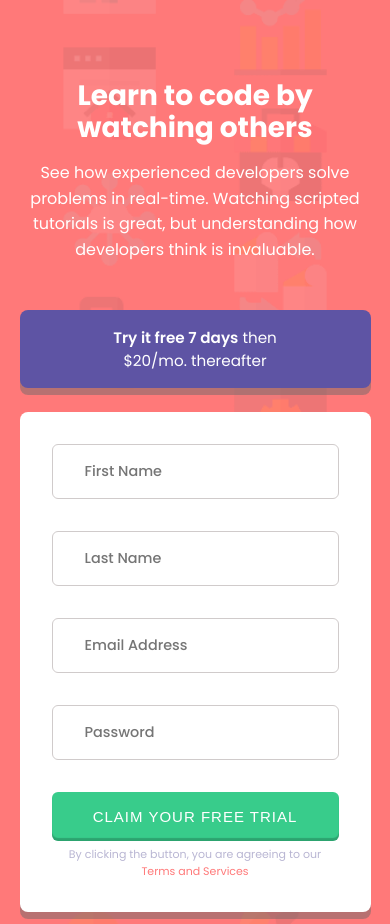
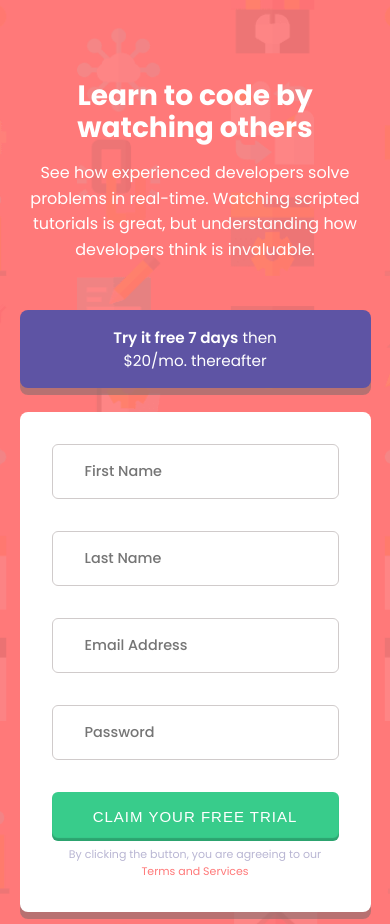
Before and after one commit to ramakrishnagarlapati/Intro-component-with-sign-up-form, a plain HTML site: page index.html in a window 390 px wide. Drawn offline with Linux system fonts and the light colour scheme.

Commit message:
Update README.md

```diff
--- a/style.css
+++ b/style.css
@@ -153,6 +153,7 @@ body {
 @media screen and (max-width:800px) {
     body {
         padding: 0;
+        background-image: url(images/bg-intro-mobile.png)
     }
 
     .container {
```
Also changed, not shown: images/2022-08-10.png (added), 2 other files.
